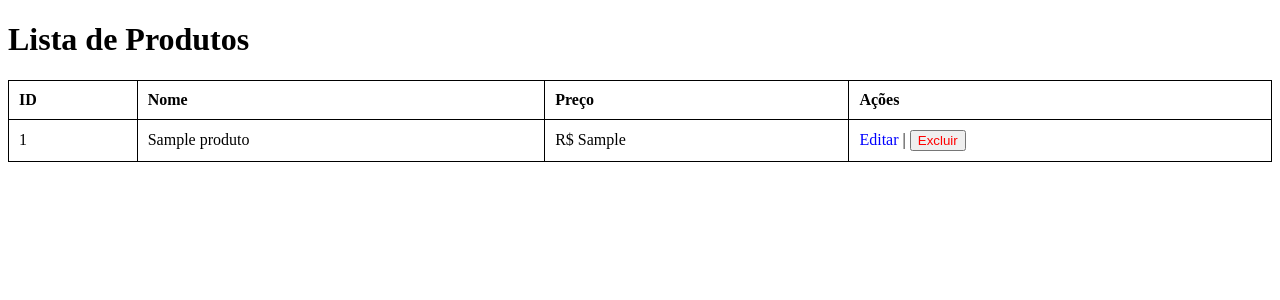
After one commit to charlesdfdebian/farmacia, a Flask app: page /listaproduto in a window 1280 px wide. The commit adds this page. Shown: the top 300 px of the page. Run offline with Flask 3, Linux system fonts and the light colour scheme; tables that the repository leaves empty or names only in its code hold one stand-in row (values such as "Sample post").

Commit message:
Add files via upload

```diff
--- a/farmacia/app.py
+++ b/farmacia/app.py
@@ -1,19 +1,12 @@
 from flask import Flask, render_template, request, redirect, session, url_for
-import mysql.connector
+#import mysql.connector
+from db_config import get_db_connection
 from models.clientes import Clientes
 from models.produtos import Produtos
 
 app = Flask(__name__)
 app.secret_key = '8714f3545df770ac8b40d7235a59562d'  # Necessário para exibir mensagens flash
 
-# Conexão com o banco de dados
-def get_db_connection():
-    return mysql.connector.connect(
-        host="localhost",
-        user="root",
-        password="",  # Altere para sua senha do MySQL
-        database="farmacia_db"
-    )
 
 # Rota principal (Página inicial com os botões de Login e Cadastro)
 @app.route('/')
@@ -93,6 +86,30 @@ def inseri_produtos():
         return render_template('inseri_produtos.html')
     return render_template('index.html')
 
+ # Função para obter todos os produtos do banco de dados
+def obter_produtos():
+    connection = get_db_connection()
+    cursor = connection.cursor(dictionary=True)
+    cursor.execute('SELECT * FROM produtos')
+    produtos = cursor.fetchall()
+    connection.close()
+    return produtos
+
+# lista  de produtos
+@app.route('/listaproduto')
+def listaproduto():
+  #  if 'logged_in' in session:
+
+#if request.method == 'POST':
+
+#            produtos = Produtos("",1.1, 1)
+            db = get_db_connection()
+            produtos =Produtos.listaproduto(db)
+    #        produtos = obter_produtos()
+            return render_template('listaproduto.html', produtos=produtos)
+            db.close()
+  #  return render_template('index.html')
+
 # Página de sucesso
 @app.route('/success')
 def success():
--- /dev/null
+++ b/farmacia/db_config.py
@@ -0,0 +1,10 @@
+import mysql.connector
+
+def get_db_connection():
+    connection = mysql.connector.connect(
+        host='localhost',
+        user='root',        # Coloque seu usuário MySQL
+        password='',      # Coloque sua senha MySQL
+        database='farmacia_db'
+    )
+    return connection
--- a/farmacia/models/produtos.py
+++ b/farmacia/models/produtos.py
@@ -12,8 +12,10 @@ class Produtos:
        try:
             cursor = db.cursor()
 
-            query = "INSERT INTO produtos(NomeProduto, preco, estoque) VALUES (%s, %s, %s)"
-            cursor.execute(query, (self.nome_produto, self.preco, self.estoque))
+            id = Produtos.proximoproduto(db)
+
+            query = "INSERT INTO produtos(id,NomeProduto, preco, estoque) VALUES (%s,%s, %s, %s)"
+            cursor.execute(query, (id, self.nome_produto, self.preco, self.estoque))
             db.commit()
 
        except mysql.connector.Error as err:
@@ -21,3 +23,40 @@ class Produtos:
        finally:
             cursor.close()
             db.close()
+
+    # Função para obter todos os produtos do banco de dados
+    @staticmethod
+    def listaproduto(db):
+         try:
+
+            cursor = db.cursor(dictionary=True)
+
+            sql="SELECT id,NomeProduto ,preco FROM produtos"
+            cursor.execute(sql)
+            produtos = cursor.fetchall()
+
+            return produtos
+
+         except mysql.connector.Error as err:
+            print(f"Erro: {err}")
+         finally:
+            cursor.close()
+            db.close()
+
+    @staticmethod
+    def proximoproduto(db):
+         try:
+
+             cursor = db.cursor()
+
+             sql="SELECT max(id)+1 FROM produtos"
+             cursor.execute(sql)
+             produtos = cursor.fetchone()
+
+             if produtos:
+                 maximoID = produtos[0]
+
+             return maximoID
+
+         except mysql.connector.Error as err:
+            print(f"Erro: {err}")
--- /dev/null
+++ b/farmacia/static/editarexcluirproduto.css
@@ -0,0 +1,18 @@
+        table {
+            width: 100%;
+            border-collapse: collapse;
+        }
+        table, th, td {
+            border: 1px solid black;
+        }
+        th, td {
+            padding: 10px;
+            text-align: left;
+        }
+        a {
+            text-decoration: none;
+            color: blue;
+        }
+        button {
+            color: red;
+        }
--- a/farmacia/templates/funcionario.html
+++ b/farmacia/templates/funcionario.html
@@ -16,8 +16,7 @@
                 <!-- Subnível -->
                 <ul>
                     <li><a href="{{ url_for('inseri_produtos') }}" target="iframe-conteudo">Cadastrar</a></li>
-                    <li><a href="#" target="iframe-conteudo">Alterar</a></li>
-                    <li><a href="#" target="iframe-conteudo">Excluir</a></li>
+                    <li><a href="{{ url_for('listaproduto') }}" target="iframe-conteudo">Alterar/Excluir</a></li>
                 </ul>
         </li>
            <li> <a href="{{ url_for('sobre') }}" target="iframe-conteudo">Sobre</a></li>
--- /dev/null
+++ b/farmacia/templates/listaproduto.html
@@ -0,0 +1,36 @@
+<!DOCTYPE html>
+<html lang="pt-br">
+<head>
+    <meta charset="UTF-8">
+    <meta name="viewport" content="width=device-width, initial-scale=1.0">
+    <title>Lista de Produtos</title>
+    <link rel="stylesheet" href="{{ url_for('static', filename='editarexcluirproduto.css') }}">
+
+</head>
+<body>
+    <h1>Lista de Produtos</h1>
+    <table>
+        <thead>
+            <tr>
+                <th>ID</th>
+                <th>Nome</th>
+                <th>Preço</th>
+                <th>Ações</th>
+            </tr>
+        </thead>
+        <tbody>
+            {% for produto in produtos %}
+            <tr>
+                <td>{{ produto.id }}</td>
+                <td>{{ produto.NomeProduto }}</td>
+                <td>R$ {{ produto.preco }}</td>
+                <td>
+                    <a href="/editar/{{ produto.id }}">Editar</a> |
+                    <a href="/excluir/{{ produto.id }}"><button>Excluir</button></a>
+                </td>
+            </tr>
+            {% endfor %}
+        </tbody>
+    </table>
+</body>
+</html>
```
Also changed, not shown: 3 other files.
